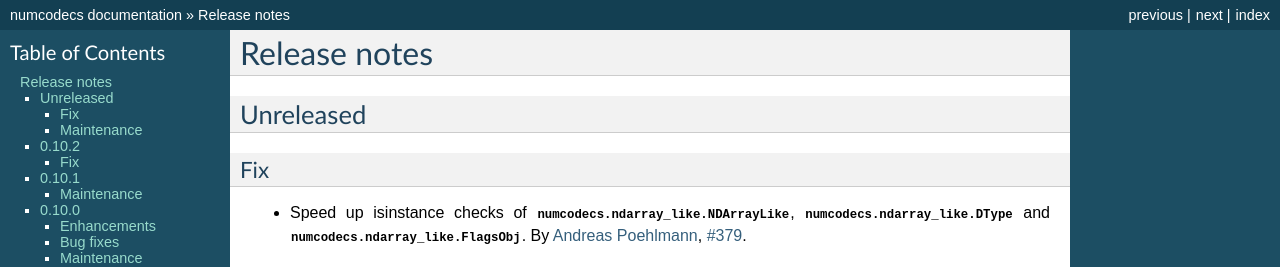
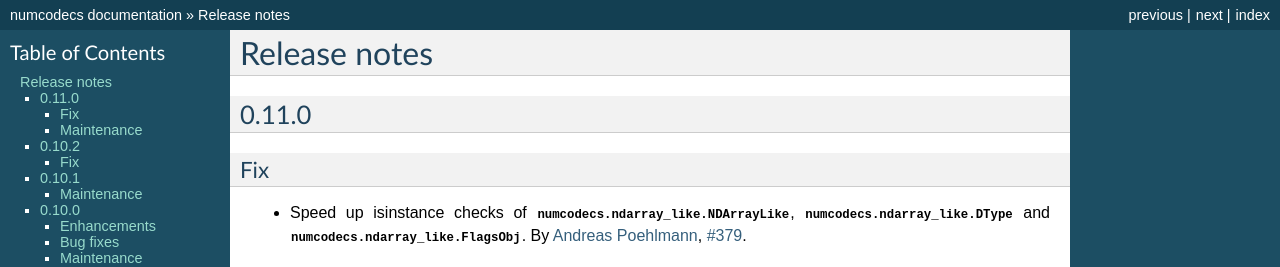
Before and after one commit to zarr-developers/numcodecs, a Sphinx documentation site: the page built from docs/release.rst, in a window 1280 px wide and 900 px high. Shown: the top 267 px of the window. Built offline with Sphinx 7.4.7, drawn with Linux system fonts in a browser that asks for light colours; pages that are not in the unit, such as notebooks, are missing from menus; the version number could not be read and is left out.

Commit message:
Update release notes for 0.11.0

```diff
--- a/docs/release.rst
+++ b/docs/release.rst
@@ -6,10 +6,11 @@ Release notes
     # to document your changes. On releases it will be
     # re-indented so that it does not show up in the notes.
 
-.. _unreleased:
 
-Unreleased
-----------
+.. _release_0.11.0:
+
+0.11.0
+------
 
 Fix
 ~~~
```
